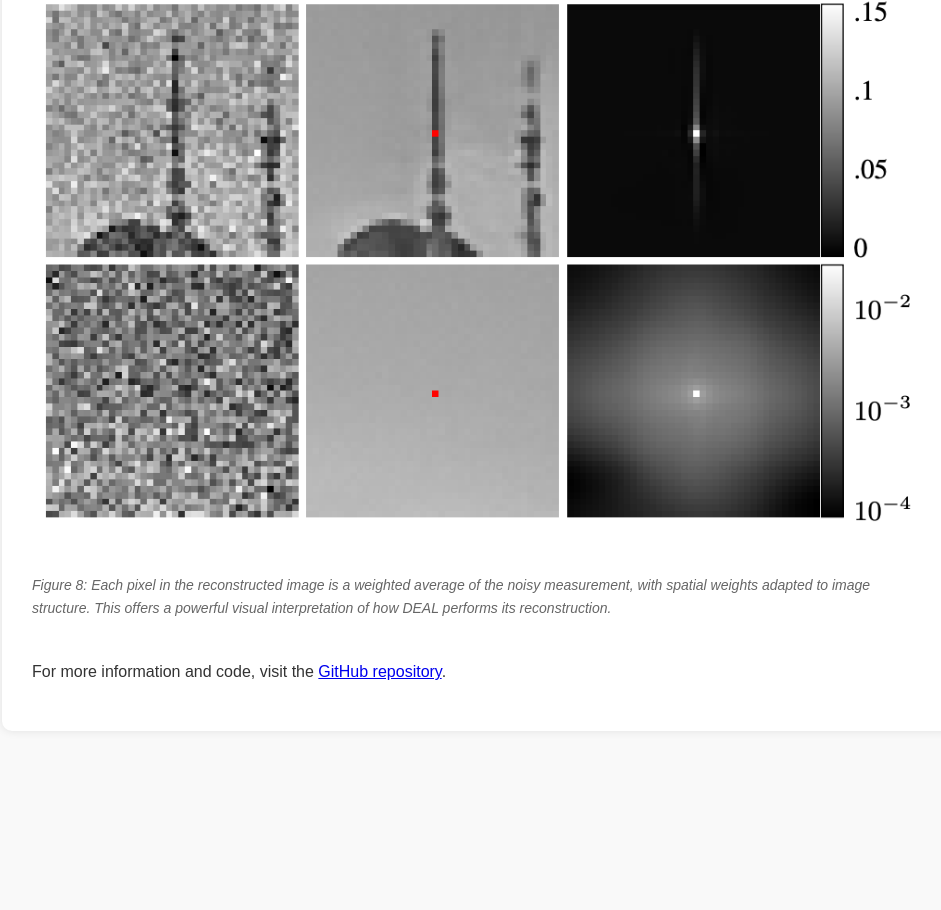
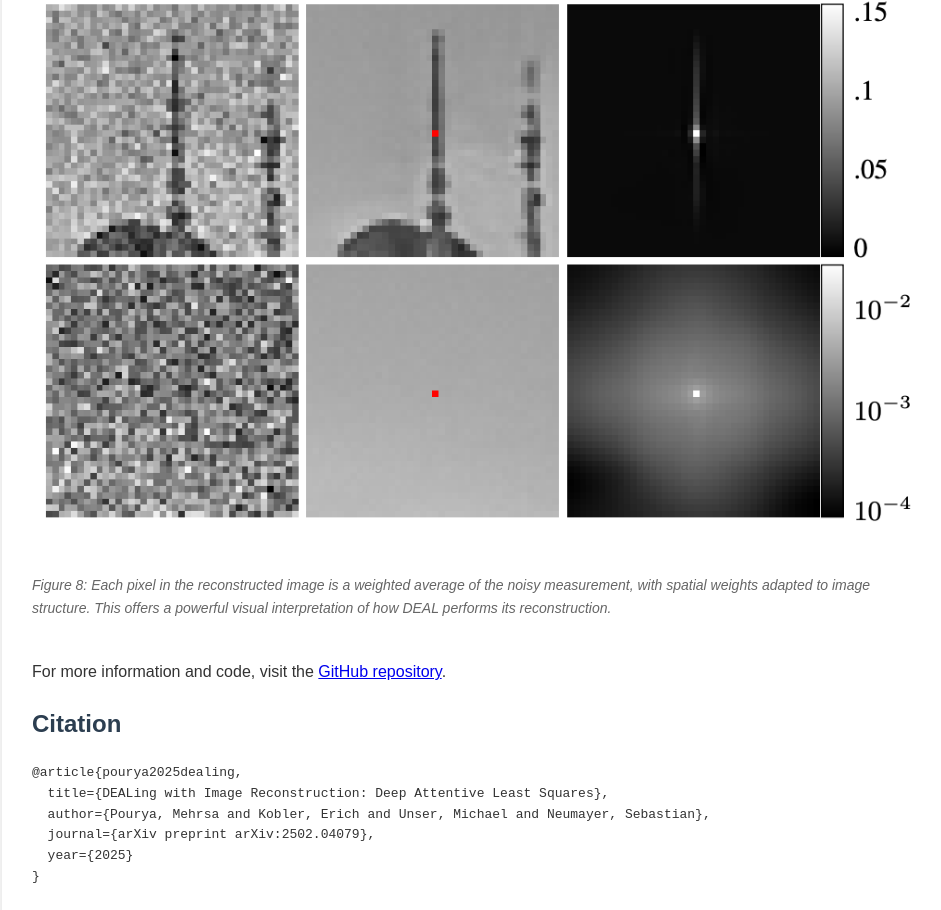
Before and after one commit to mehrsapo/DEAL, a plain HTML site: page index.html in a window 1280 px wide. Shown: the part 1887-2797 px from the top of the page, without its empty margins (158-1099 px from the left). Before the commit the page ends 2666 px from the top, so only its background shows below. Drawn offline with Linux system fonts and the light colour scheme.

Commit message:
Update index.html

```diff
--- a/index.html
+++ b/index.html
@@ -20,7 +20,7 @@
     <h2>Key Highlights</h2>
     <ul>
       <li><strong>Interpretability:</strong> DEAL explicitly visualizes how attention is distributed across the image domain.</li>
-      <li><strong>Universality:</strong> Same architecture and parameters apply across different inverse problems.</li>
+      <li><strong>Universality:</strong> Same architecture applies across different inverse problems with minimal hyperparameter tuning.</li>
       <li><strong>~SOTA Performance:</strong> DEAL reaches reconstruction performance on par with leading PnP approaches with 30× fewer parameters.</li>
     </ul>
 
@@ -37,6 +37,14 @@
     <div class="caption">Figure 8: Each pixel in the reconstructed image is a weighted average of the noisy measurement, with spatial weights adapted to image structure. This offers a powerful visual interpretation of how DEAL performs its reconstruction.</div>
 
     <p>For more information and code, visit the <a href="https://github.com/mehrsapo/DEAL" target="_blank">GitHub repository</a>.</p>
+
+    <h2>Citation</h2>
+    <pre><code>@article{pourya2025dealing,
+  title={DEALing with Image Reconstruction: Deep Attentive Least Squares},
+  author={Pourya, Mehrsa and Kobler, Erich and Unser, Michael and Neumayer, Sebastian},
+  journal={arXiv preprint arXiv:2502.04079},
+  year={2025}
+}</code></pre>
   </div>
 </body>
 </html>
```
Also changed, not shown: 1 other file.
